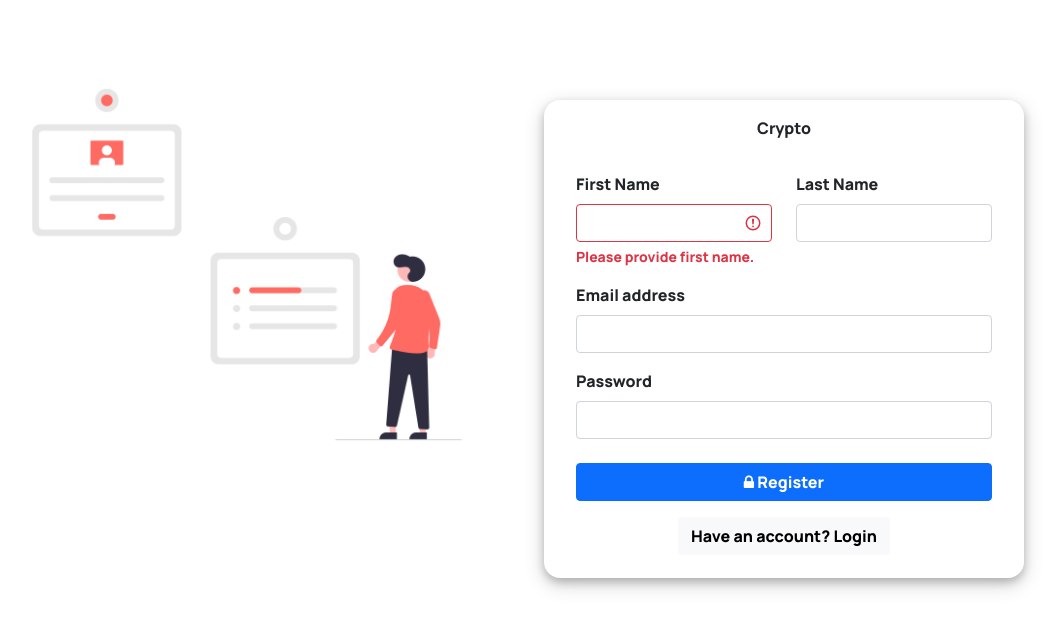
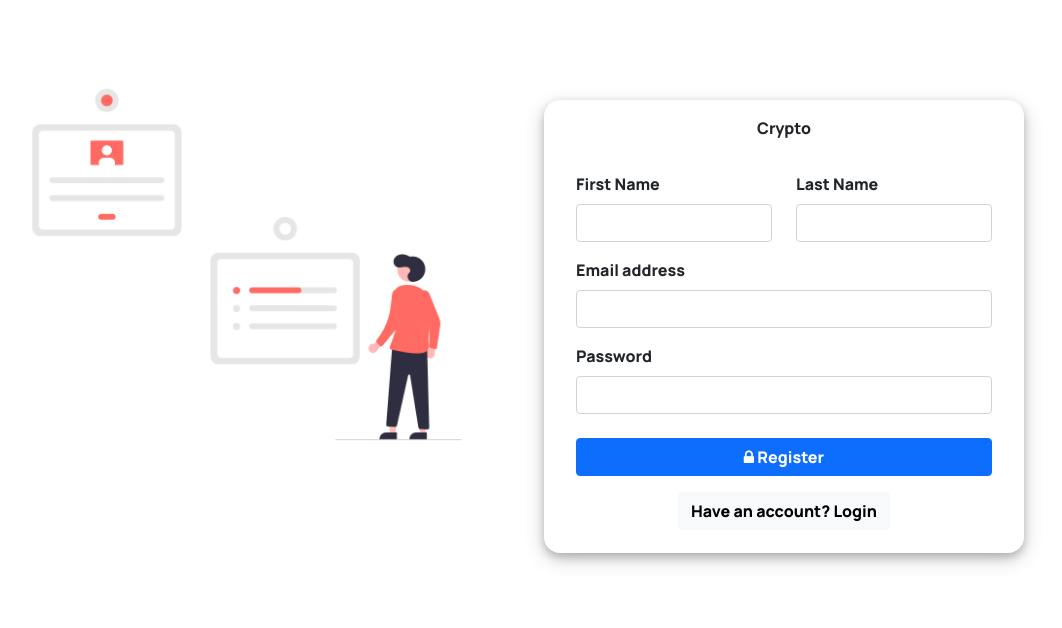
Before and after one commit to abiodunMale/p2p-crypto, a React (Create React App) app in the folder frontend/: page / in a window 1280 px wide. Both pictures are taken after typing "name@example.com", "Sample123" into the empty fields and a click on the button "create account". Shown: the top 628 px of the page, without its empty margins (108-1170 px from the left). Built offline with nearby package versions, Linux system fonts and the light colour scheme.

Commit message:
auth reducer

```diff
--- a/frontend/src/pages/auth/register.js
+++ b/frontend/src/pages/auth/register.js
@@ -5,7 +5,7 @@ const Register = (props) => {
 
     const [userInfo, setUserInfo] = useState({firstname: '', lastname: ''});
     const [submitForm, setSubmitForm] = useState(false);
-    const [formError, setFormError] = useState({validEmail: false, validLname: false, validPassword: false});
+    const [formError, setFormError] = useState({validEmail: false, validFname: false, validLname: false, validPassword: false});
 
 
     const changeInfo = (e) => {
@@ -80,7 +80,7 @@ const Register = (props) => {
                                         <label className="form-label">First Name</label>
                                         <input
                                             type="text"
-                                            className={"form-control "+(!formError.validFname ? "is-invalid" : "")}
+                                            className={"form-control "+(formError.validFname ? "is-invalid" : "")}
                                             name="firstname"
                                             onChange={changeInfo}
                                         />
```
